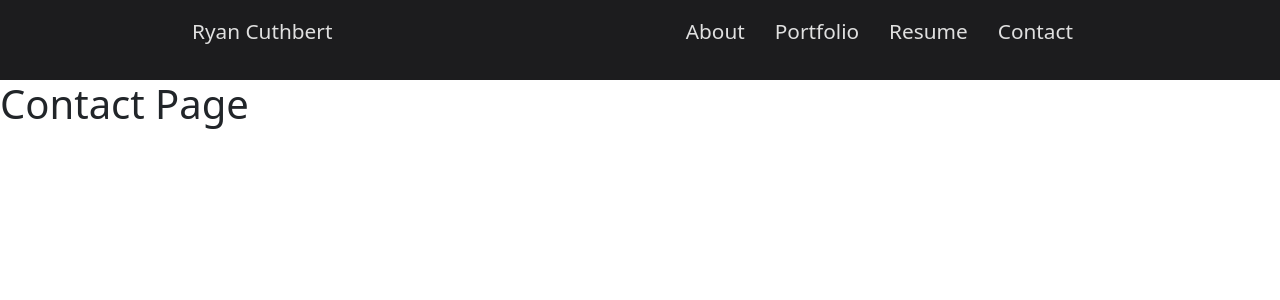
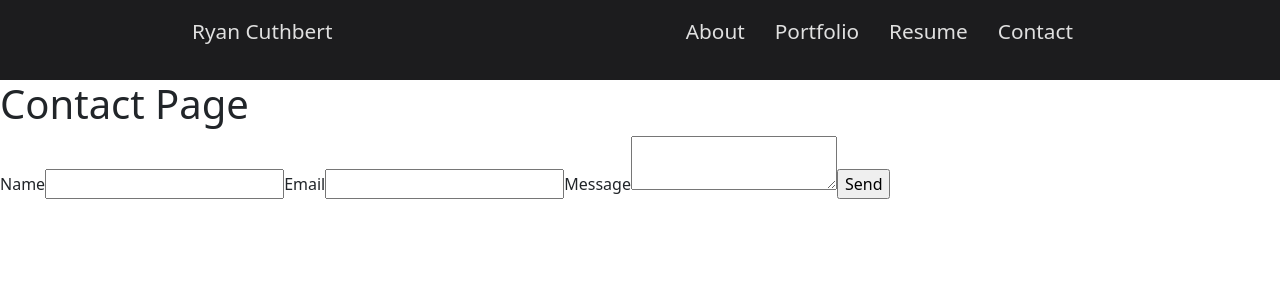
Before and after one commit to Ryan3389/React-Portfolio, a React (Vite) app: page /contact in a window 1280 px wide. Shown: the top 300 px of the page. Built offline with nearby package versions, Linux system fonts and the light colour scheme.

Commit message:
added emailJS template form

```diff
--- a/package.json
+++ b/package.json
@@ -11,7 +11,9 @@
     "preview": "vite preview"
   },
   "dependencies": {
+    "@emailjs/browser": "^4.4.1",
     "bootstrap": "^5.3.3",
+    "dotenv": "^16.4.5",
     "react": "^18.3.1",
     "react-dom": "^18.3.1",
     "react-router-dom": "^6.25.1"
--- /dev/null
+++ b/src/components/UI/ContactForm.jsx
@@ -0,0 +1,37 @@
+import React, { useRef } from 'react';
+import emailjs from '@emailjs/browser';
+
+const Contact = () => {
+    const form = useRef();
+
+    const sendEmail = (e) => {
+        e.preventDefault();
+
+        emailjs
+            .sendForm('YOUR_SERVICE_ID', 'YOUR_TEMPLATE_ID', form.current, {
+                publicKey: 'YOUR_PUBLIC_KEY',
+            })
+            .then(
+                () => {
+                    console.log('SUCCESS!');
+                },
+                (error) => {
+                    console.log('FAILED...', error.text);
+                },
+            );
+    };
+
+    return (
+        <form ref={form} onSubmit={sendEmail}>
+            <label>Name</label>
+            <input type="text" name="from_name" />
+            <label>Email</label>
+            <input type="email" name="email" />
+            <label>Message</label>
+            <textarea name="message" />
+            <input type="submit" value="Send" />
+        </form>
+    );
+};
+
+export default Contact
--- a/src/pages/ContactPage.jsx
+++ b/src/pages/ContactPage.jsx
@@ -1,6 +1,11 @@
+import ContactForm from '../components/UI/ContactForm'
+
 function Contact() {
     return (
-        <h1>Contact Page</h1>
+        <>
+            <h1>Contact Page</h1>
+            <ContactForm />
+        </>
     )
 }
 
```
Also changed, not shown: 2 other files (tests, documents, lock files or other folders).
